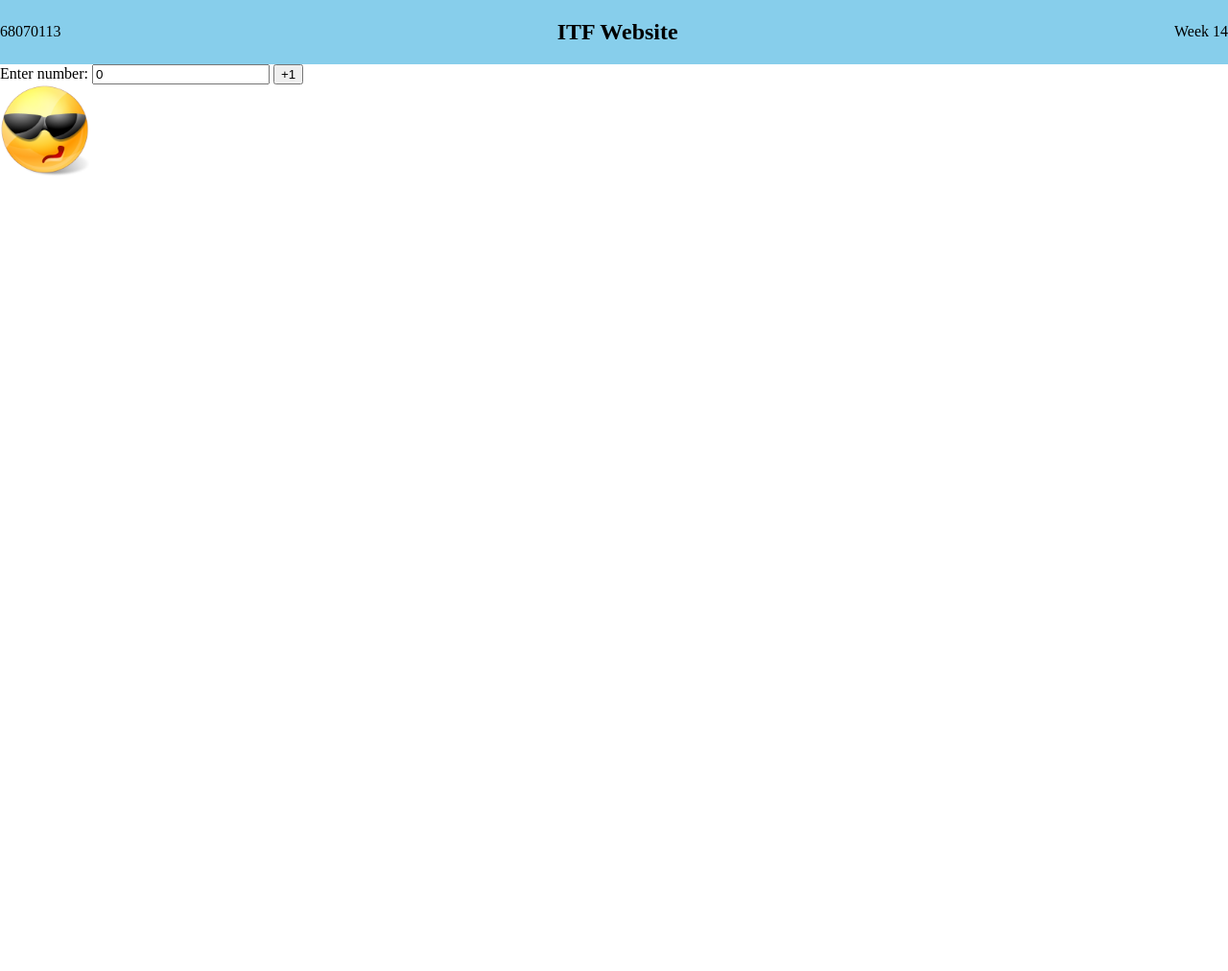
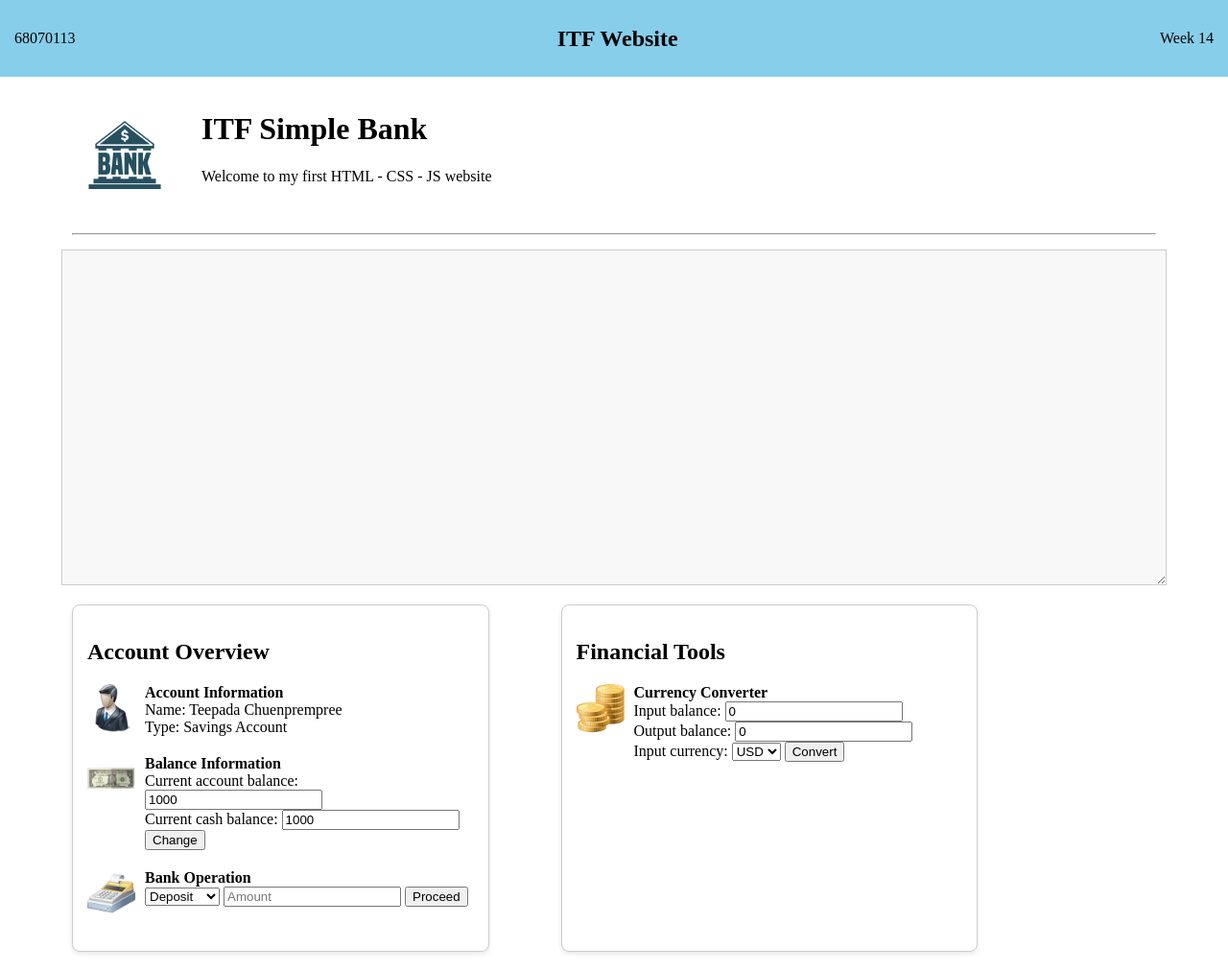
Before and after one commit to 68070113-droid/itf-it68070113, a plain HTML site: page index.html in a window 1280 px wide. Shown: the whole page at 96% size. Before the commit the page ends 800 px from the top, so only its background shows below. Drawn offline with Linux system fonts and the light colour scheme.

Commit message:
css html

```diff
--- a/index.html
+++ b/index.html
@@ -7,16 +7,80 @@
     <link rel="stylesheet" href="styles.css">
 </head>
 <body>
-    <nav>
-        <p>68070113</p>
+    <nav class="na">
+        <p class="id">68070113</p>
         <h2>ITF Website</h2>
         <p>Week 14</p>
     </nav>
-    <div>
-        Enter number: <input type="number" id="myinput" value="0">
-        <button onclick="add()">+1</button>
+    <div class = "header">
+        <img src="bank.jpg" width="150" alt="Cool">
+        <div class="text">
+            <h1>ITF Simple Bank</h1>
+            <p>Welcome to my first HTML - CSS - JS website</p>
+        </div>
     </div>
-    <img src="Cool.png" width="96" alt="Cool">
+    <hr>
+    <textarea id="history" rows="8" cols="80" readonly></textarea>
+
+
+    <div class="main-section">
+    <!-- Left Column -->
+        <div class="column">
+            <h2>Account Overview</h2>
+
+            <div class="section">
+                <img src="user.png" class="icon">
+                <div>
+                    <b>Account Information</b><br>
+                    Name: Teepada Chuenprempree<br>
+                    Type: Savings Account
+                </div>
+            </div>
+
+            <div class="section">
+                <img src="banknote.png" class="icon">
+                <div>
+                    <b>Balance Information</b><br>
+                    Current account balance: <input type="text" value="1000"><br>
+                    Current cash balance: <input type="text" value="1000">
+                    <button>Change</button>
+                </div>
+            </div>
+
+            <div class="section">
+                <img src="cash_register.png" class="icon">
+                <div>
+                    <b>Bank Operation</b><br>
+                    <select>
+                        <option>Deposit</option>
+                        <option>Withdraw</option>
+                    </select>
+                    <input type="text" placeholder="Amount">
+                    <button>Proceed</button>
+                </div>
+            </div>
+        </div>
+
+    <!-- Right Column -->
+        <div class="column">
+            <h2>Financial Tools</h2>
+
+            <div class="section">
+                <img src="coins.png" class="icon">
+                <div>
+                    <b>Currency Converter</b><br>
+                    Input balance: <input type="text" value="0"><br>
+                    Output balance: <input type="text" value="0"><br>
+                    Input currency:
+                <select>
+                    <option>USD</option>
+                    <option>THB</option>
+                </select>
+                <button>Convert</button>
+                </div>
+            </div>
+        </div>
+    </div>
     <script src="script.js"></script>
 </body>
 </html>
--- a/styles.css
+++ b/styles.css
@@ -8,3 +8,63 @@ nav {
 body {
     margin: 0;
 }
+
+.header {
+    margin-left: 40px;
+    padding: 15px;
+    display: flex;
+}
+
+.text {
+    margin-left: 5px;
+}
+
+.na .id {
+    padding: 15px;
+}
+.na p {
+    padding: 15px;
+}
+
+hr {
+    margin: 0 75px 15px 75px;
+}
+
+textarea {
+    width: 90%;
+    margin: 0 auto;
+    display: block;
+    box-sizing: border-box;
+    height: 350px;
+    background-color: #f8f8f8;
+    border: 1px solid #ccc;
+    padding: 10px;
+    font-family: monospace;
+}
+
+.main-section {
+    display: flex;
+    gap: 75px;
+    margin: 20px 0 20px 75px;
+    width: fit-content;
+}
+
+.column {
+    flex: 1;                     /* ให้แต่ละคอลัมน์กว้างเท่ากัน */
+    background-color: #fff;
+    padding: 15px;
+    border: 1px solid #ccc;
+    border-radius: 8px;
+    box-shadow: 0 2px 5px rgba(0,0,0,0.1);
+}
+.section {
+    display: flex;
+    align-items: flex-start;
+    margin-bottom: 20px;
+}
+
+.section .icon {
+    width: 50px;
+    height: 50px;
+    margin-right: 10px;
+}
```
Also changed, not shown: bank.jpg (added), banknote.png (added), cash_register.png (added), coins.png (added), user.png (added).
